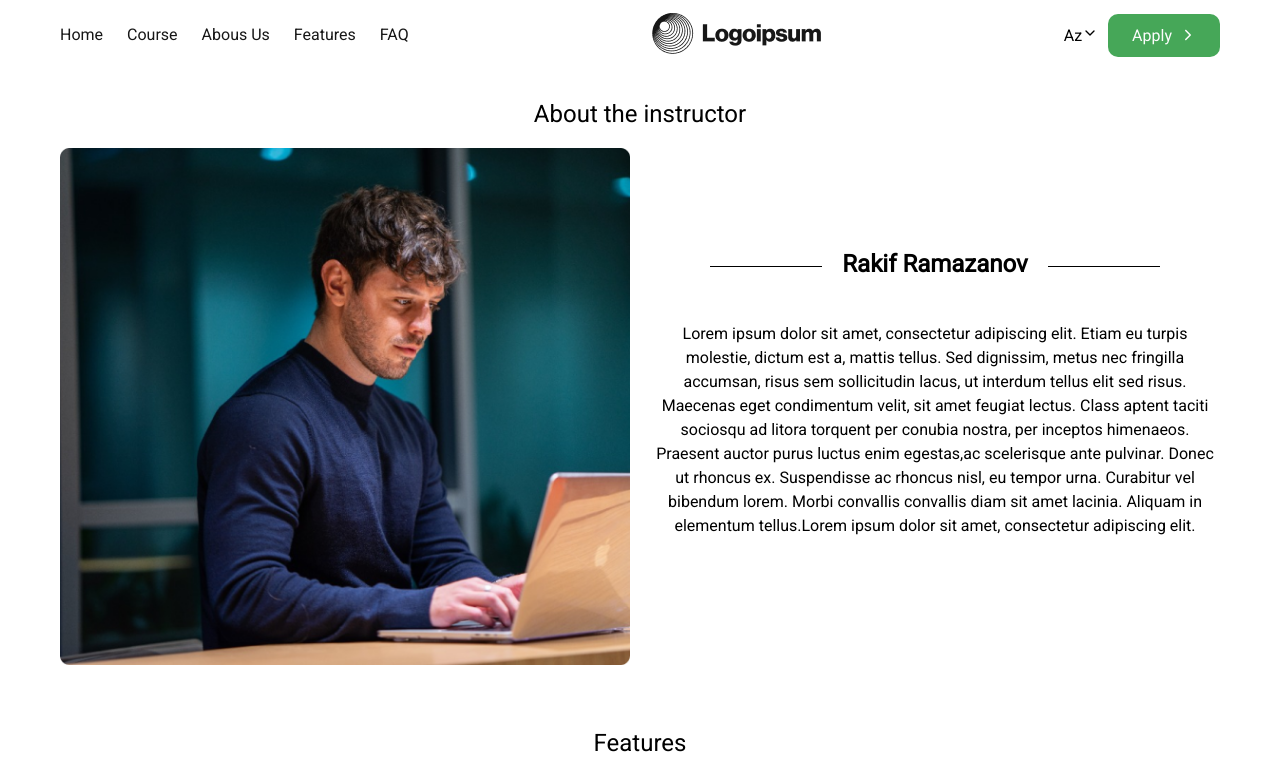
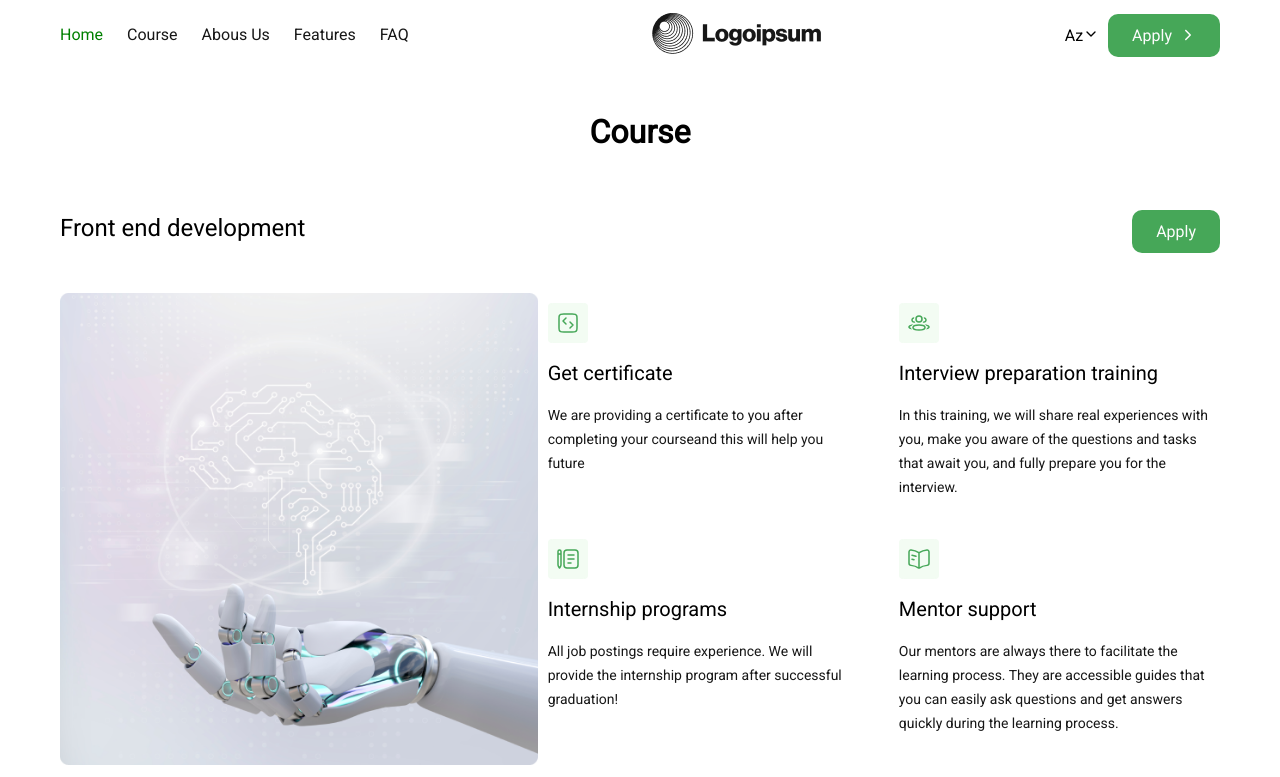
Before and after one commit to RamazanovRakif/edu_tech, a Next.js app: page / in a window 1280 px wide. Shown: the top 777 px of the page. Built offline with nearby package versions, Linux system fonts and the light colour scheme.

Commit message:
fix: minor bugs fixed

```diff
--- a/src/app/globals.css
+++ b/src/app/globals.css
@@ -136,14 +136,15 @@ li {
 }
 
 .section {
-  padding: 30px 0;
+  margin: 20px 0;
+  padding: 20px 0;
 }
 .section_title {
   text-align: center;
-  font-weight: 500;
-  font-size: px-to-rem(28px);
-  line-height: px-to-rem(44px);
-  margin-bottom: 20px;
+  font-weight: 700;
+  font-size: 32px;
+  line-height: 44px;
+  margin-bottom: 36px;
 }
 
 @media screen and (max-width: 768px) {
--- a/src/app/page.tsx
+++ b/src/app/page.tsx
@@ -8,12 +8,12 @@ import CourseCards from "@/components/common/CourseCards/CourseCards";
 export default function Home() {
   return (
     <>
+      <CourseCards />
       <AboutInstructor />
       <FeatureCards />
       <Banner />
       <StudentsReview />
       <Faq />
-      <CourseCards />
     </>
   );
 }
--- a/src/components/common/CourseCards/course-cards.module.scss
+++ b/src/components/common/CourseCards/course-cards.module.scss
@@ -2,7 +2,7 @@
 
 .course_content {
   display: grid;
-  grid-template-columns: repeat(2, 1fr);
+  grid-template-columns: 0.7fr 1fr;
   align-items: flex-start;
 
   .course_content_image {
--- a/src/components/common/Faq/Faq.tsx
+++ b/src/components/common/Faq/Faq.tsx
@@ -7,11 +7,7 @@ const Faq = () => {
   return (
     <div className="container">
       <div className="section">
-        <SectionTitle
-          title="Frequently Asked Questions"
-          align="center"
-          btnType="light"
-        />
+        <h2 className="section_title">Frequently Asked Questions</h2>
         <div className={styles.accordion_container}>
           <Accordion />
         </div>
--- a/src/components/common/Header/Header.tsx
+++ b/src/components/common/Header/Header.tsx
@@ -19,7 +19,7 @@ const Header = () => {
   const [open, setOpen] = useState(false);
   const [size] = useWindowSize();
   const [isSticky, setIsSticky] = useState(false);
-  const [activeMenuId, setActiveMenuId] = useState<number | string>("");
+  const [activeMenuId, setActiveMenuId] = useState<number | string>(1);
 
   useEffect(() => {
     const handleScroll = () => {
--- a/src/components/common/Header/Language/Language.tsx
+++ b/src/components/common/Header/Language/Language.tsx
@@ -96,7 +96,9 @@ const Language: React.FC = () => {
       <ul>
         <li className={styles.default_item} onClick={onClickHandler}>
           {selectedOption?.name}
-          <FiChevronDown />
+          <span className={styles.down_icon}>
+            <FiChevronDown />
+          </span>
           {!!toggle && (
             <ul className={styles.dropdown_items}>
               {!!filteredOptions.length &&
--- a/src/components/common/Header/Language/styles.module.scss
+++ b/src/components/common/Header/Language/styles.module.scss
@@ -13,17 +13,21 @@
   margin-left: -10px;
 }
 
-.default_item{
-    cursor: pointer;
+.default_item {
+  cursor: pointer;
+  display: inline-block;
+  position: relative;
+  margin-right: 15px;
 }
 
+.down_icon {
+  display: inline-block;
+  position: absolute;
+  top: 0;
+}
 .dropdown_item {
   width: auto;
   cursor: pointer;
-}
-
-.active{
-    color: red;
 }
 
 .dropdown_item:not(:last-child) {
--- a/src/components/ui/Accordion/Accordion.tsx
+++ b/src/components/ui/Accordion/Accordion.tsx
@@ -48,7 +48,7 @@ const Accordion: React.FC = () => {
     {
       key: "5",
       label: "Lorem ipsum dolor sit amet, consectetur adipiscing elit?",
-      children: <div>{text}</div>,
+      children: <div>{text2}</div>,
     },
   ];
 
--- a/src/components/ui/Accordion/accordion.module.scss
+++ b/src/components/ui/Accordion/accordion.module.scss
@@ -1,4 +1,4 @@
-@import '../../../styles/mixins';
+@import "../../../styles/mixins";
 
 .accordion {
   padding: 20px;
@@ -8,16 +8,19 @@
   &_header {
     border-bottom: 1px solid #a3b1b9;
     padding-bottom: 12px;
-    font-size: 18px;
+    font-size: 20px;
     line-height: 36px;
+    font-weight: 600;
   }
 
   &_content {
     padding-right: 25px;
+    padding-bottom: 10px;
+    font-size: 16px;
   }
 }
 
-@include media('mobile') {
+@include media("mobile") {
   .accordion {
     padding: 2px;
     width: auto;
--- a/src/components/ui/Card/card.module.scss
+++ b/src/components/ui/Card/card.module.scss
@@ -15,7 +15,7 @@
   min-height: 300px;
   padding: 20px;
   &_title {
-    font-weight: 500;
+    font-weight: 700;
     font-size: 20px;
     line-height: 28px;
     margin: 24px 0;
--- a/src/components/ui/SliderWrapper/SliderWrapper.tsx
+++ b/src/components/ui/SliderWrapper/SliderWrapper.tsx
@@ -30,7 +30,7 @@ const SliderWrapper: FC<ISliderWrapperProps> = ({ className, children }) => {
     speed: 500,
     slidesToShow: 3,
     slidesToScroll: 1,
-    autoplay: true,
+    // autoplay: true,
     autoplaySpeed: 3000,
     ref: sliderRef,
     responsive: [
@@ -69,6 +69,7 @@ const SliderWrapper: FC<ISliderWrapperProps> = ({ className, children }) => {
       <div className="custom_arrow">
         <Button
           className="custom_arrow_prev"
+          type="text"
           onClick={() => sliderRef.current?.slickPrev()}
         >
           <ArrowLeftOutlined />
@@ -76,6 +77,7 @@ const SliderWrapper: FC<ISliderWrapperProps> = ({ className, children }) => {
 
         <Button
           className="custom_arrow_next"
+          type="text"
           onClick={() => sliderRef.current?.slickNext()}
         >
           <ArrowRightOutlined />
```
